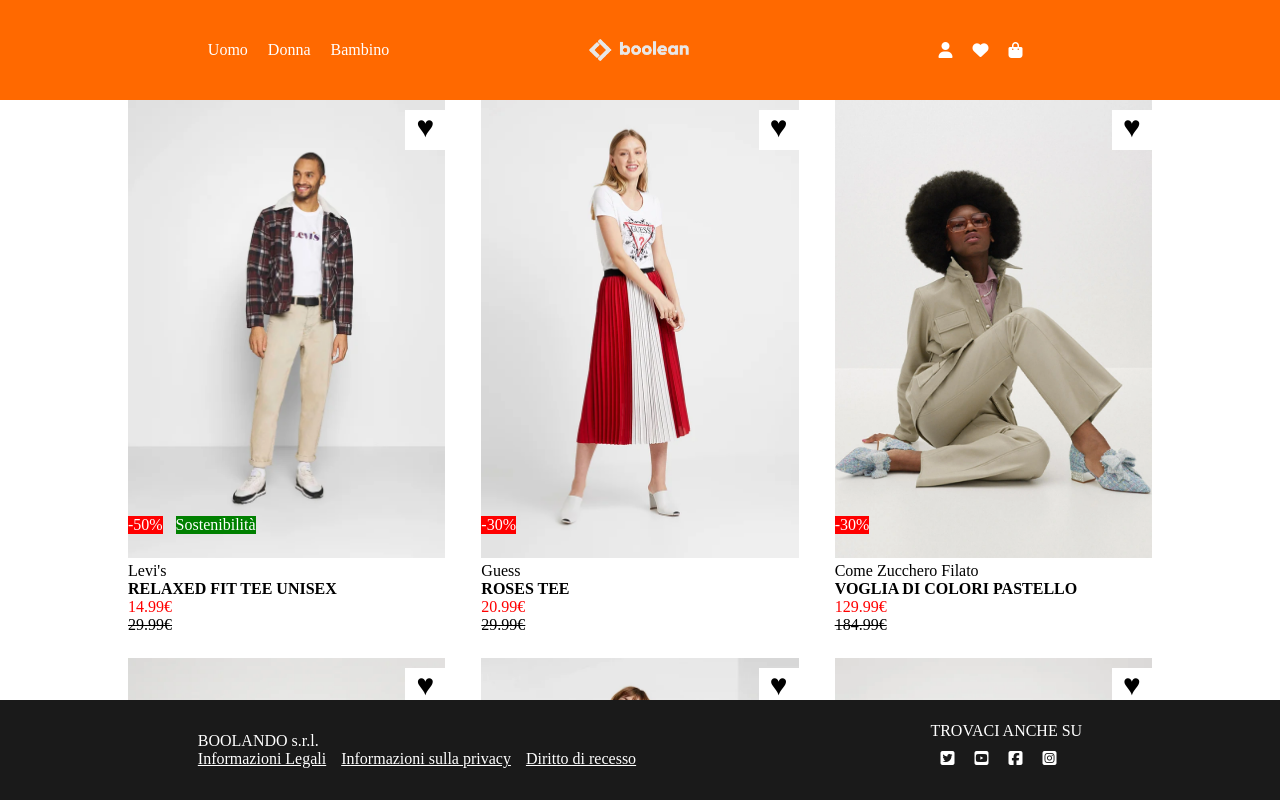
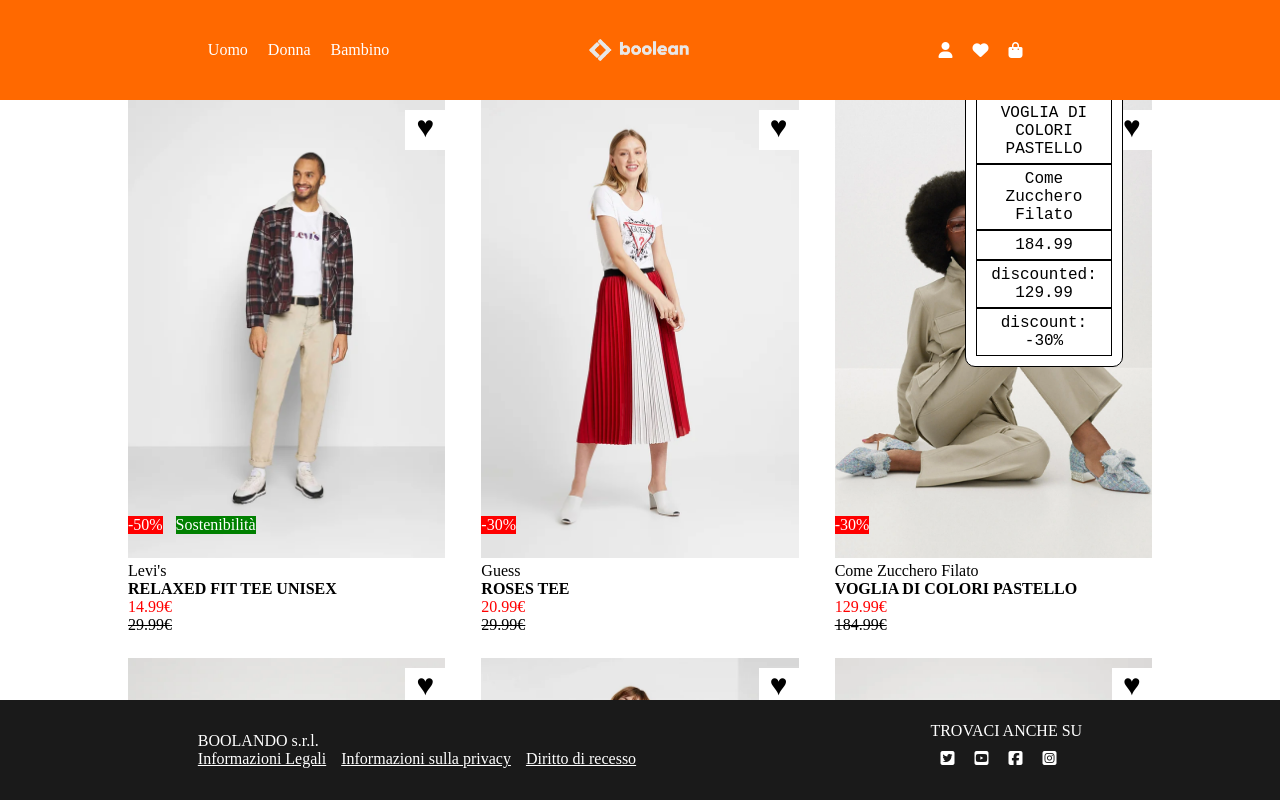
Before and after one commit to antden99/vite-boolando, a Vue app: page / in a window 1280 px wide. Both pictures are taken after a click on the element "VOGLIA DI COLORI PASTELLO". Built offline with nearby package versions, Linux system fonts and the light colour scheme; data requests are answered from the project's data file.

Commit message:
add modale and her structure css

```diff
--- a/src/assets/scss/partials/_main.scss
+++ b/src/assets/scss/partials/_main.scss
@@ -66,7 +66,6 @@
     bottom: 100px;
     left: 0;
     background-color: $sostenibility-color;
-
     text-align: center;
     color: white;
     left: 15%;
@@ -75,3 +74,25 @@
 .color_red {
     color: $discount-color;
 }
+
+.modale{
+    background-color: white;
+    color: black;
+    border: 1px solid black;
+    width: 50%;
+    text-align: center;
+    padding: 10px;
+    border-radius: 10px;
+    font-family: 'Courier New', Courier, monospace;
+    position: absolute;
+    bottom: 50%;
+    left: 130px;
+
+
+
+    p{
+        border: 1px solid;
+        padding: 5px;
+
+    }
+}
--- a/src/components/AppCard.vue
+++ b/src/components/AppCard.vue
@@ -4,12 +4,13 @@
 export default {
     name: "AppCard",
 
-    props: ['brand', "name", "newPrice", "price", "discount", "mouse", "image", "immagine2", "sostenibility","visible"],
+    props: ['brand', "name", "newPrice", "price", "discount", "mouse", "image", "immagine2", "sostenibility", "visible"],
 
     methods: {
         showProduct() {
             this.$emit('showProductCard');  //per far ricevere l'evento al padre(AppMain) utilizzo $emit
         }
+
     }
 }
 </script>
@@ -19,13 +20,20 @@
         <div class="product heart_and_discount img1" @mouseover="mouse = true" @mouseout="mouse = false">
             <img :src="mouse ? image : immagine2" class="default_image" alt="">
             <span>{{ brand }}</span>
-            <div @click="showProduct"><strong>{{ name }}</strong></div>     <!--al' evento click si attiva la funzione showproduct che emette un evento chiamato showProductCard che viene recepito dal componente padre in AppMain.vue-->
+            <div @click="showProduct"><strong>{{ name }}</strong></div>
+            <!--al' evento click si attiva la funzione showproduct che emette un evento chiamato showProductCard che viene recepito dal componente padre in AppMain.vue-->
             <div class=color_red>{{ newPrice }}&euro;</div>
             <s>{{ price }}&euro;</s>
             <div class="heart">&hearts;</div>
             <div class="discount">{{ discount }}</div>
             <div class="green" v-if="sostenibility">Sostenibilità</div>
-
+            <div v-if="visible" class="modale">
+                <p>{{ name }}</p>
+                <p>{{ brand }}</p>
+                <p>{{ price }}</p>
+                <p>{{ "discounted: "+ newPrice }}</p>
+                <p>{{ "discount: "+ discount }}</p>
+            </div>
         </div>
     </div>
 </template>
--- a/src/components/AppMain.vue
+++ b/src/components/AppMain.vue
@@ -60,7 +60,7 @@
                 <!--<p>{{ this.state.message }}</p> -->
                 <AppCard v-for="card in this.state.cardsList_2" :name="card.name" :brand="card.brand"
                     :newPrice="card.newPrice" :discount="card.discount" :price="card.price" :mouse="card.mouse"
-                    :immagine2="card.immagine2" :image="card.image" :sostenibility="card.sostenibility"
+                    :immagine2="card.immagine2" :image="card.image" :sostenibility="card.sostenibility" :visible=card.visible
                     @showProductCard="ShowProductCard(card)"></AppCard>   <!--AppCard ha in ascolto l'evento showProductCard, appena evocato questo evento, svolge la funzione ShowProductCard dichiarata nei metodi-->
 
                 <!--<AppCard v-for="card in cards" :card="card"></AppCard>-->
```
